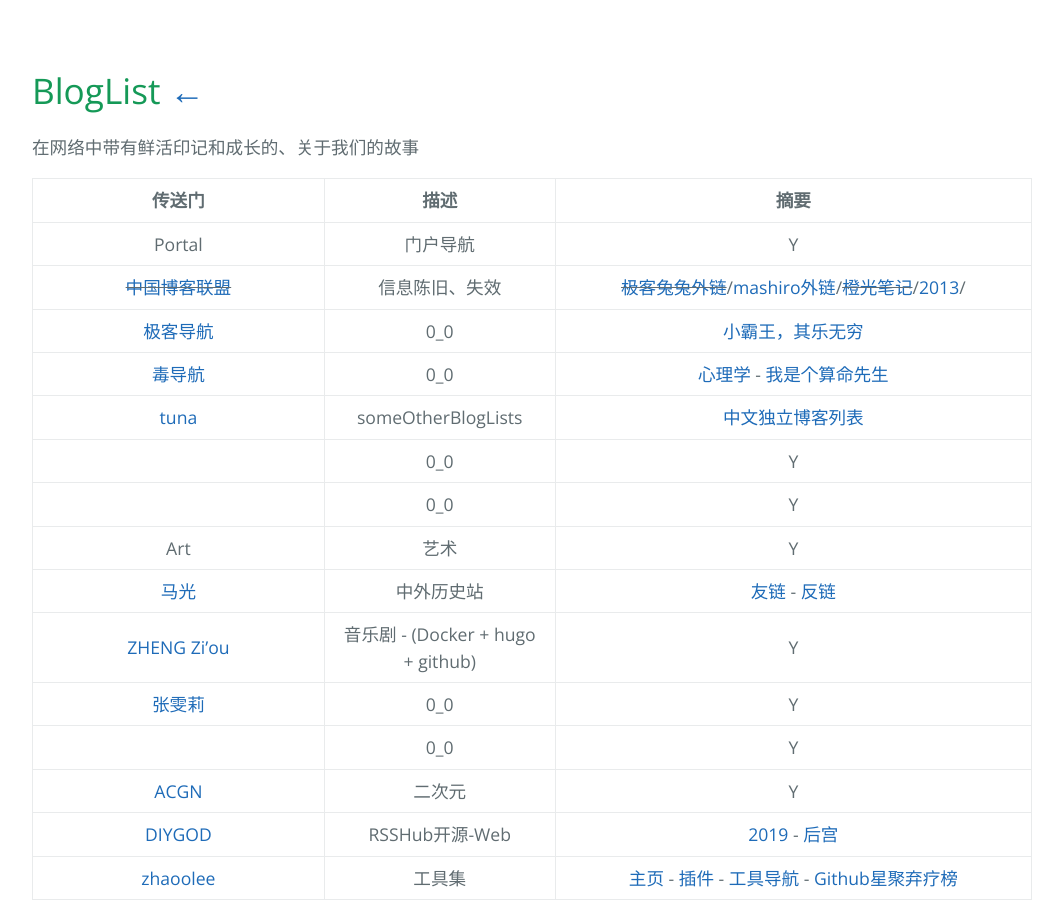
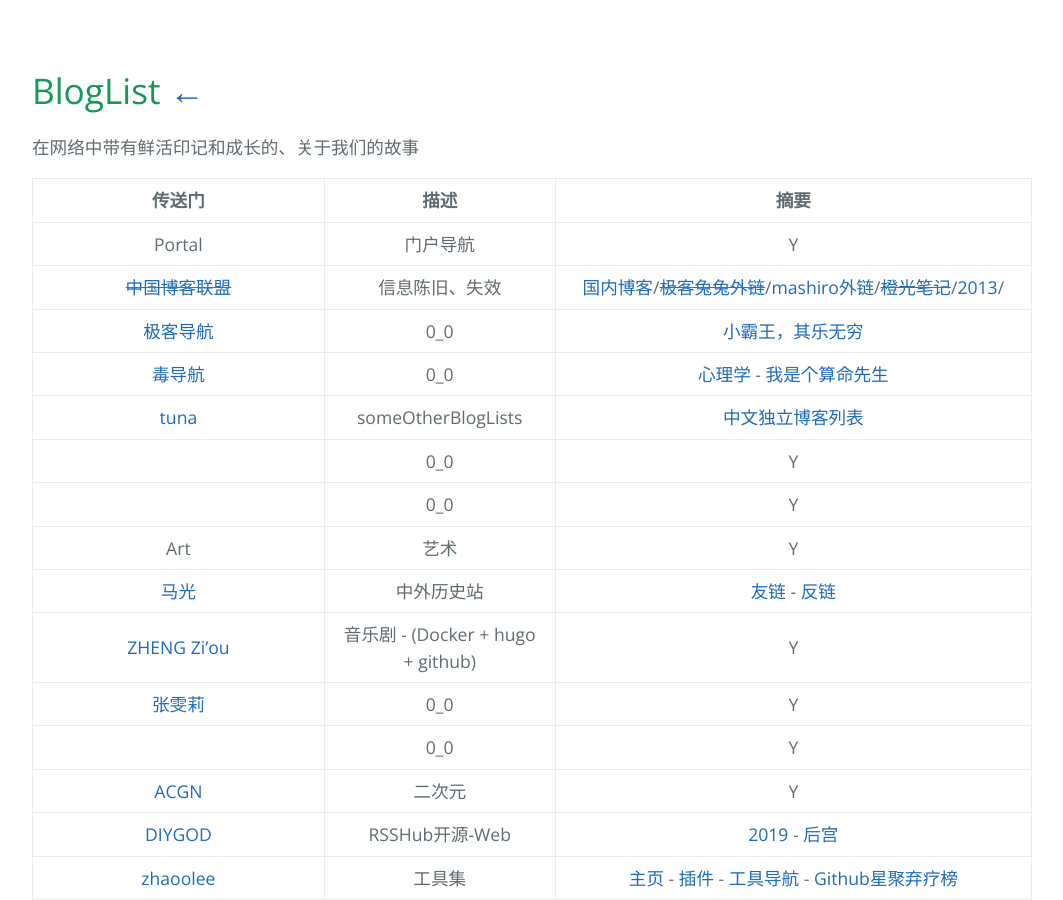
Before and after one commit to AmbroseRen/test, a Jekyll site: the page built from Library/Blog.md, in a window 1280 px wide and 900 px high. Shown: the whole window, without its empty margins (192-1255 px from the left). Built offline with Jekyll 4.4.1, drawn with Linux system fonts in a browser that asks for light colours; our own code applies the rules of GitHub Pages for plain Markdown files; the repository's description, which GitHub fills in, is left out.

Commit message:
Update Blog.md

```diff
--- a/Library/Blog.md
+++ b/Library/Blog.md
@@ -8,7 +8,7 @@
 | 传送门 | 描述 | 摘要 |
 |:---:|:---:|:---:|
 | Portal | 门户导航 | Y |
-| ~~[中国博客联盟](https://zgboke.org/)~~ | 信息陈旧、失效 | ~~[极客兔兔外链](https://geektutu.com/post/link.html)~~/[mashiro外链](https://mashiro.best/links)/~~[橙光笔记](https://www.kai666666.top/links/)~~/[2013](https://feeds.pub/cn-indie)/[]() |
+| ~~[中国博客联盟](https://zgboke.org/)~~ | 信息陈旧、失效 | [国内博客](https://www.zhihu.com/question/19928148)/~~[极客兔兔外链](https://geektutu.com/post/link.html)~~/[mashiro外链](https://mashiro.best/links)/~~[橙光笔记](https://www.kai666666.top/links/)~~/[2013](https://feeds.pub/cn-indie)/[]() |
 | [极客导航](https://geekdocs.cn/?utm_source=quickapp.lovejade.cn) | 0_0 | [小霸王，其乐无穷](https://www.yikm.net/) |
 | [毒导航](https://www.toxic.ltd/) | 0_0 | [心理学](https://www.toxic.ltd/books/xinlixue) - [我是个算命先生](http://wo-xiaoshipin.test.upcdn.net/suanming.html) |
 | [tuna](https://github.com/tuna/blogroll) | someOtherBlogLists | [中文独立博客列表](https://github.com/timqian/chinese-independent-blogs) |
```
